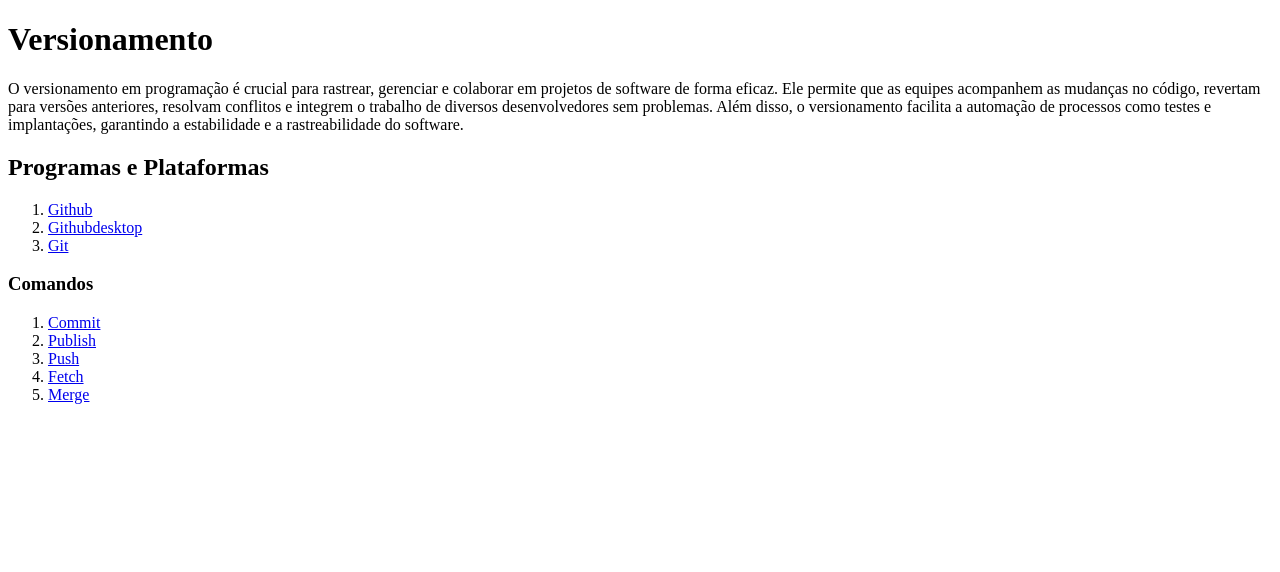
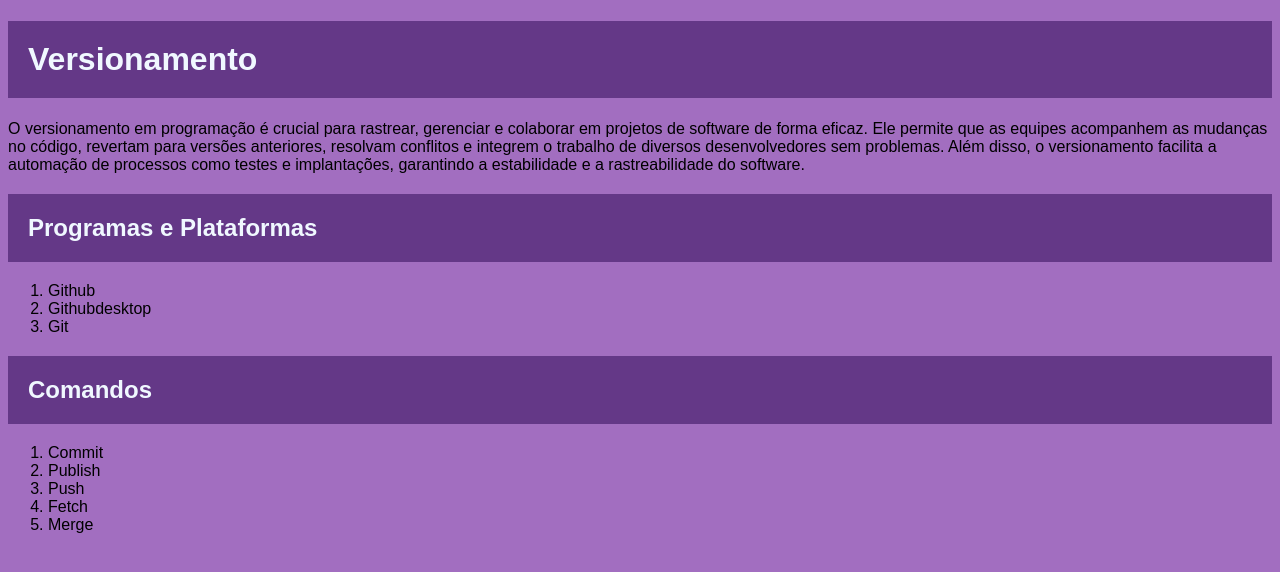
Before and after one commit to dumbdogss/versionamento, a plain HTML site: page index.html in a window 1280 px wide. Drawn offline with Linux system fonts and the light colour scheme.

Commit message:
css
algumas alteraçoes no css

```diff
--- /dev/null
+++ b/css/style.css
@@ -0,0 +1,27 @@
+*{
+    font-family: Arial, Helvetica, sans-serif;
+    background-color: rgb(162, 110, 192);
+}
+
+h1 {
+display: flex;
+text-align: center;
+padding: 20px;
+background-color: #3f17649d;
+color: aliceblue;
+}
+
+h2 {
+display: flex;
+padding: 20px;
+background-color: #3f17649d;
+color: aliceblue;
+}
+
+a {
+    text-decoration: none;
+    color: black;
+}
+a:hover {
+    color: aliceblue;
+}
--- a/index.html
+++ b/index.html
@@ -4,6 +4,7 @@
     <meta charset="UTF-8">
     <meta name="viewport" content="width=device-width, initial-scale=1.0">
     <title>Versionamento</title>
+    <link rel="stylesheet" href="css/style.css">
 </head>
 <body>
     <h1>Versionamento</h1>
@@ -15,7 +16,7 @@
     <li><a href="https://desktop.github.com/download/">Githubdesktop</a></li>
     <li><a href="https://git-scm.com/">Git</a></li>
 </ol>
-<h3>Comandos</h3>
+<h2>Comandos</h2>
 <ol>
     <li><a href="commit.html">Commit</a></li>
     <li><a href="publish.html">Publish</a></li>
@@ -23,5 +24,6 @@
     <li><a href="fetch.html">Fetch</a></li>
     <li><a href="merge.html">Merge</a></li>
 </ol>
+
 </body>
 </html>
```
